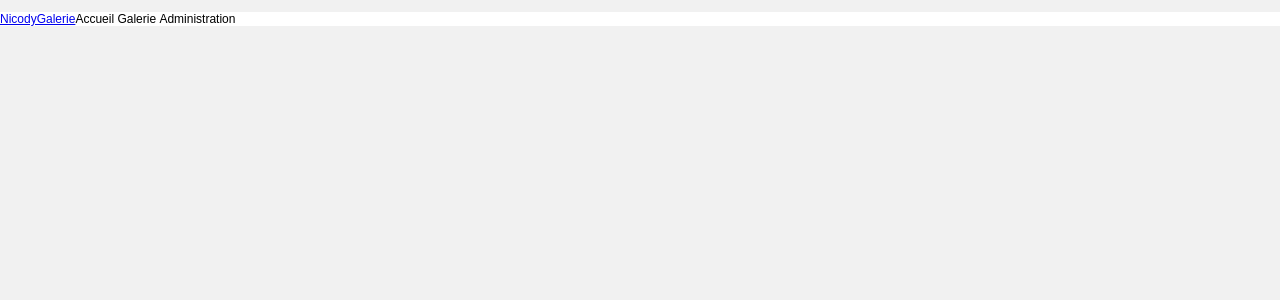
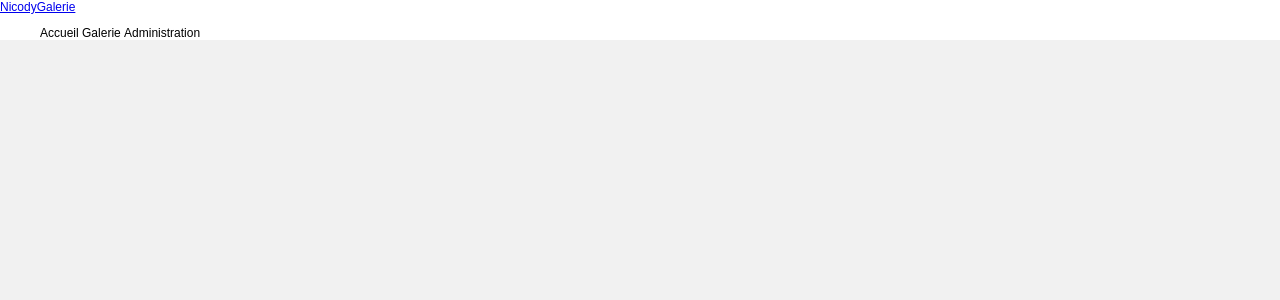
Before and after one commit to Cindy-p/galerie_images, a PHP site: page / in a window 1280 px wide. Shown: the top 300 px of the page. Run offline with PHP 8.4, Linux system fonts and the light colour scheme.

Commit message:
Modif style.css

```diff
--- a/css/style.css
+++ b/css/style.css
@@ -15,7 +15,7 @@ body {
 
 #websiteName {
 	display: inline-block;
-	float: left;
+	/*float: left;*/
 }
 
 #navigation ul {
```
